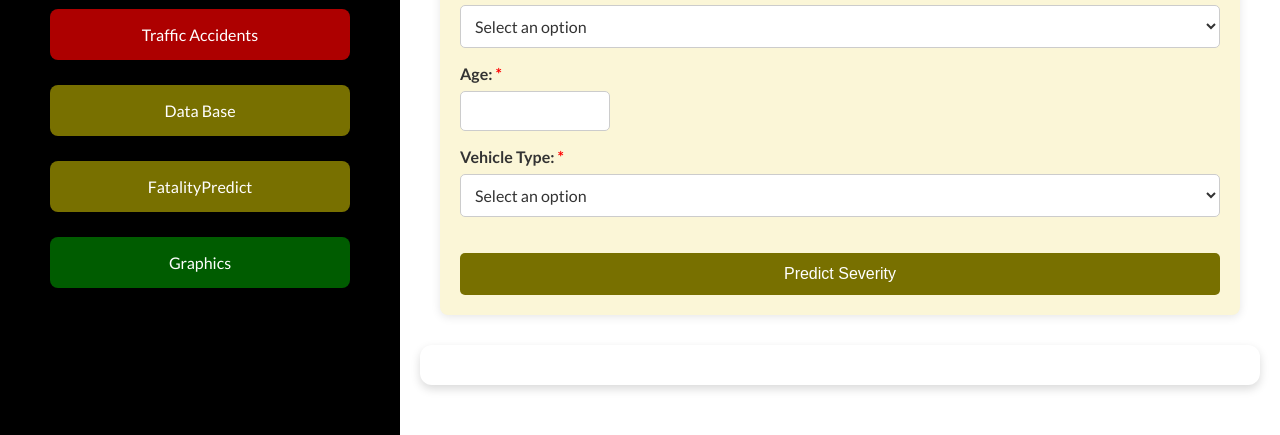
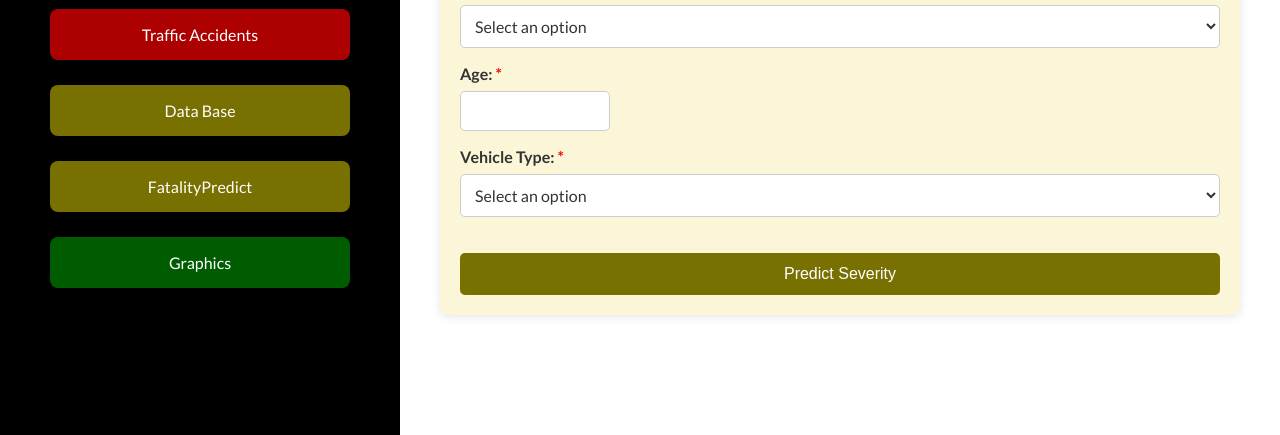
Before and after one commit to mariliagabriellanascimento/FatalityPredict, a website: page pags/previsaofatalidade.html in a window 1280 px wide. Shown: the part 278-713 px from the top of the page. Drawn offline with nearby package versions, Linux system fonts and the light colour scheme.

Commit message:
mais ajustes pequenos

```diff
--- a/css/home.css
+++ b/css/home.css
@@ -22,6 +22,7 @@
   display: grid;
   gap: 30px;
   justify-content: space-between;
+  justify-content: center;
 }
 
 .card-explicacaoGraficoHome {
--- a/css/pf.css
+++ b/css/pf.css
@@ -143,13 +143,15 @@ form button {
 }
 
 #resultado {
+    width: 100%;
+    max-width: 800px;
+    margin: 0 auto;
     margin-top: 30px;
     padding: 20px 25px;
     border-radius: 12px;
     font-size: 1.2rem;
     font-weight: bold;
     text-align: center;
-    box-shadow: 0 4px 10px rgba(0, 0, 0, 0.15);
     transition: transform 0.2s ease, box-shadow 0.2s ease;
 }
 
```
